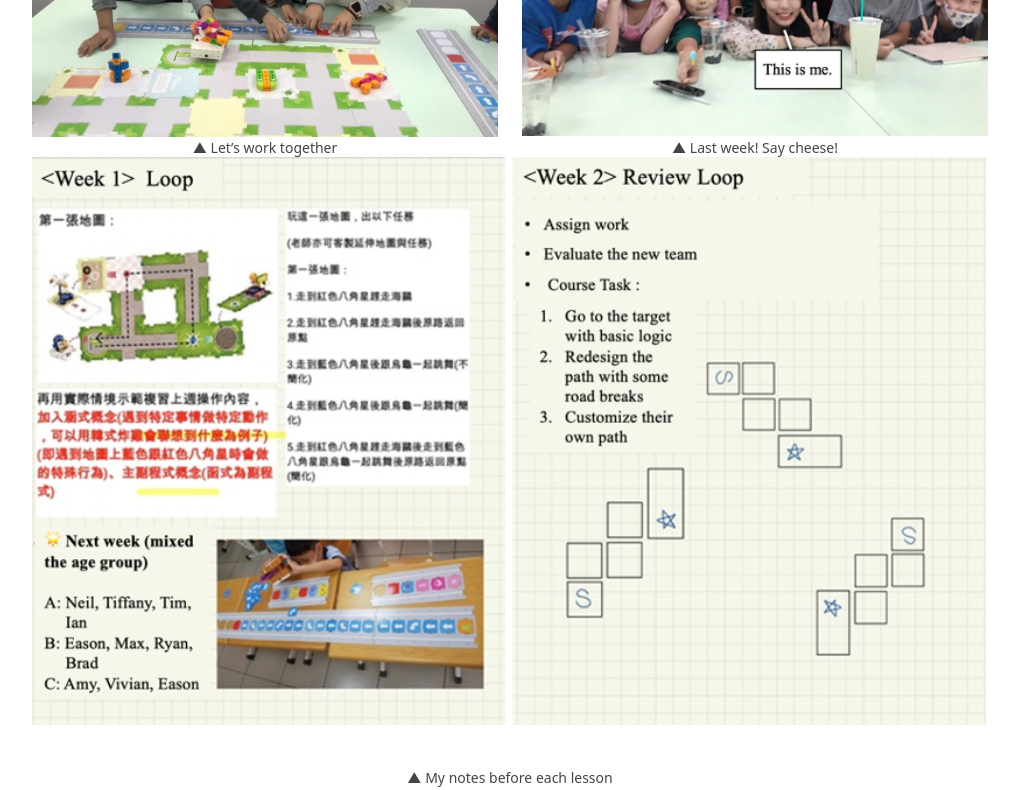
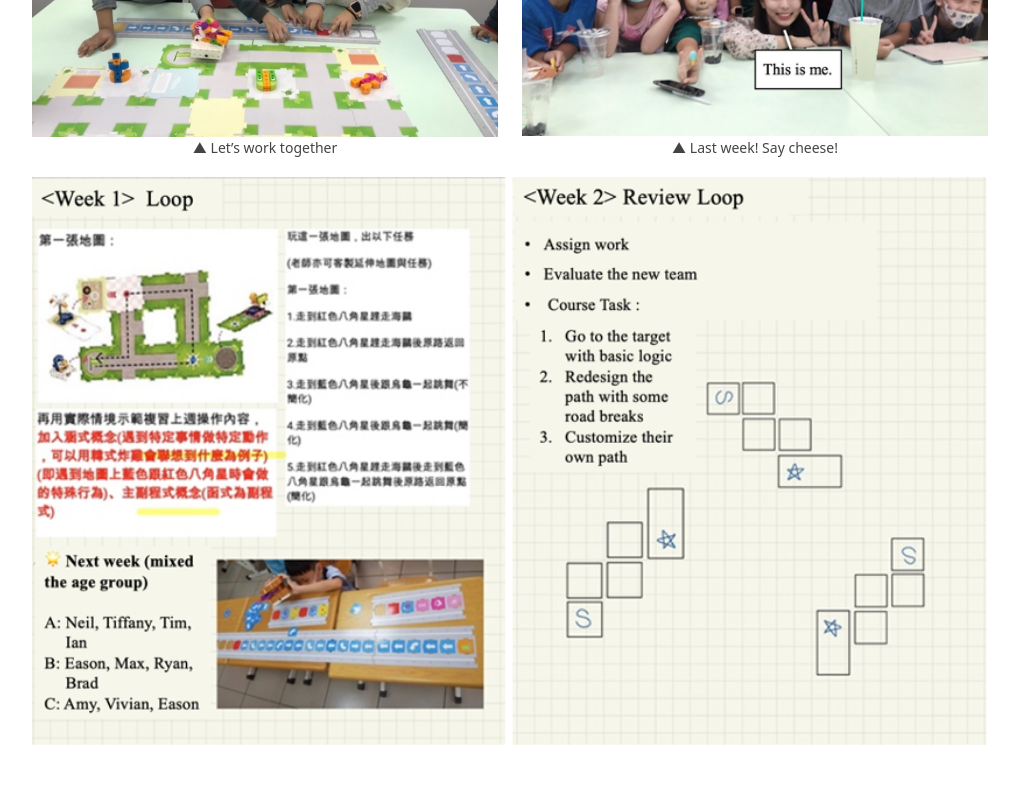
Before and after one commit to chelsey0527/chelsey-portfolio, a React (Create React App) app: page /Work/Sandbox in a window 1280 px wide. Shown: the part 700-1490 px from the top of the page, without its empty margins (242-1261 px from the left). Built offline with nearby package versions, Linux system fonts and the light colour scheme; the HTML template or start-up script is replaced by a standard one.

Commit message:
fix margin

```diff
--- a/src/views/work/Sandbox.js
+++ b/src/views/work/Sandbox.js
@@ -36,7 +36,7 @@ const Sandbox = () => {
 
             </div>
           </Col>
-          <Col xs={12} sm={6}>
+          <Col xs={12} sm={6} className='margin-bottom-20'>
             <div className='image-container'>
               <img src={g03}/>
             </div>
@@ -44,15 +44,15 @@ const Sandbox = () => {
             ▲  Let’s work together
             </div>
           </Col>
-          <Col xs={12} sm={6}>
+          <Col xs={12} sm={6} className='margin-bottom-20'>
             <div className='image-container'>
               <img src={g04}/>
             </div>
-            <div className='light-grey text-center'>
+            <div className='light-grey text-center ' >
             ▲  Last week! Say cheese!
             </div>
           </Col>
-          <Col xs={12} sm={12}>
+          <Col xs={12} sm={12} className='margin-bottom-20'>
             <div className='sb-large-image-container'>
               <img src={g05}/>
             </div>
```
